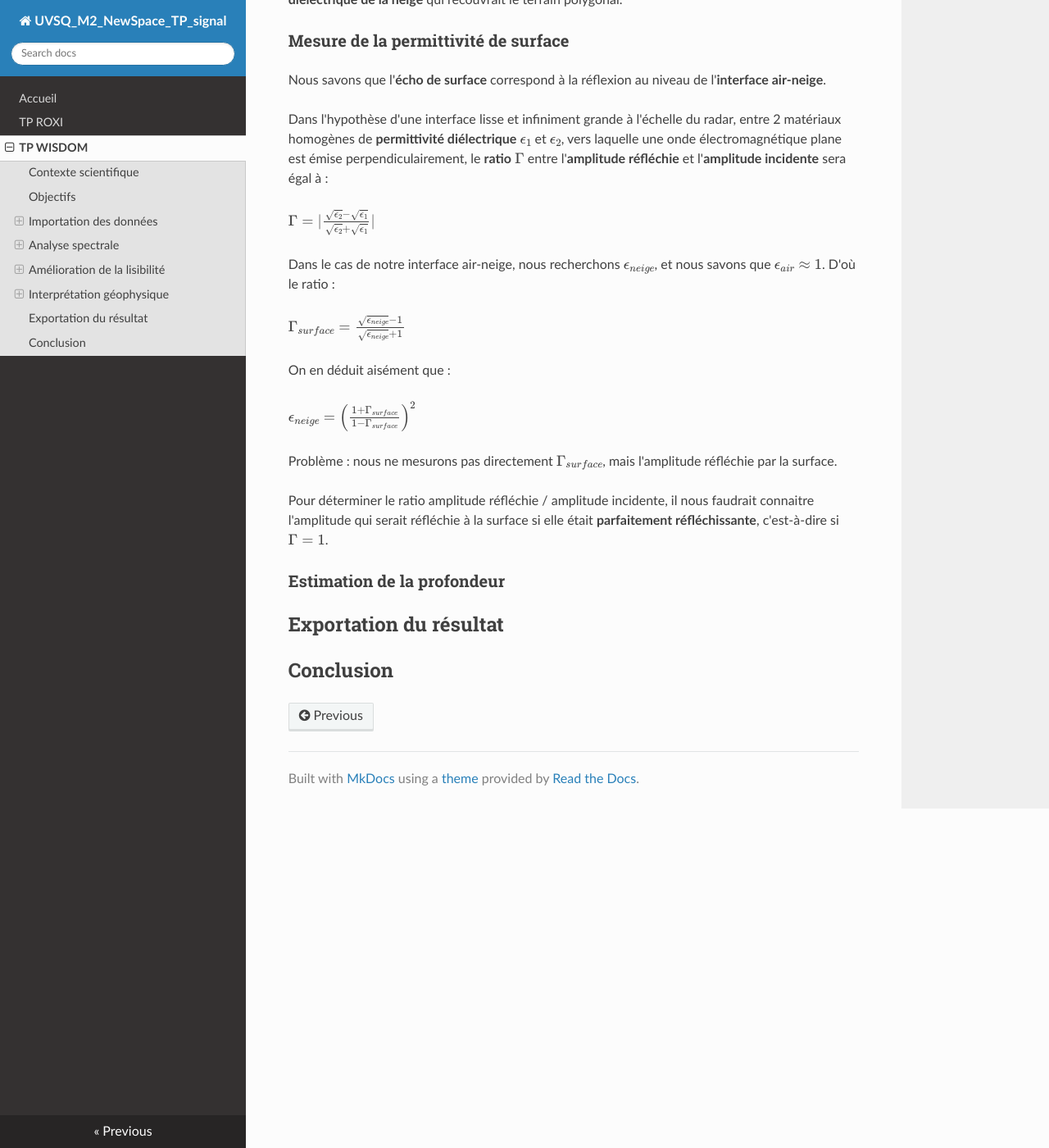
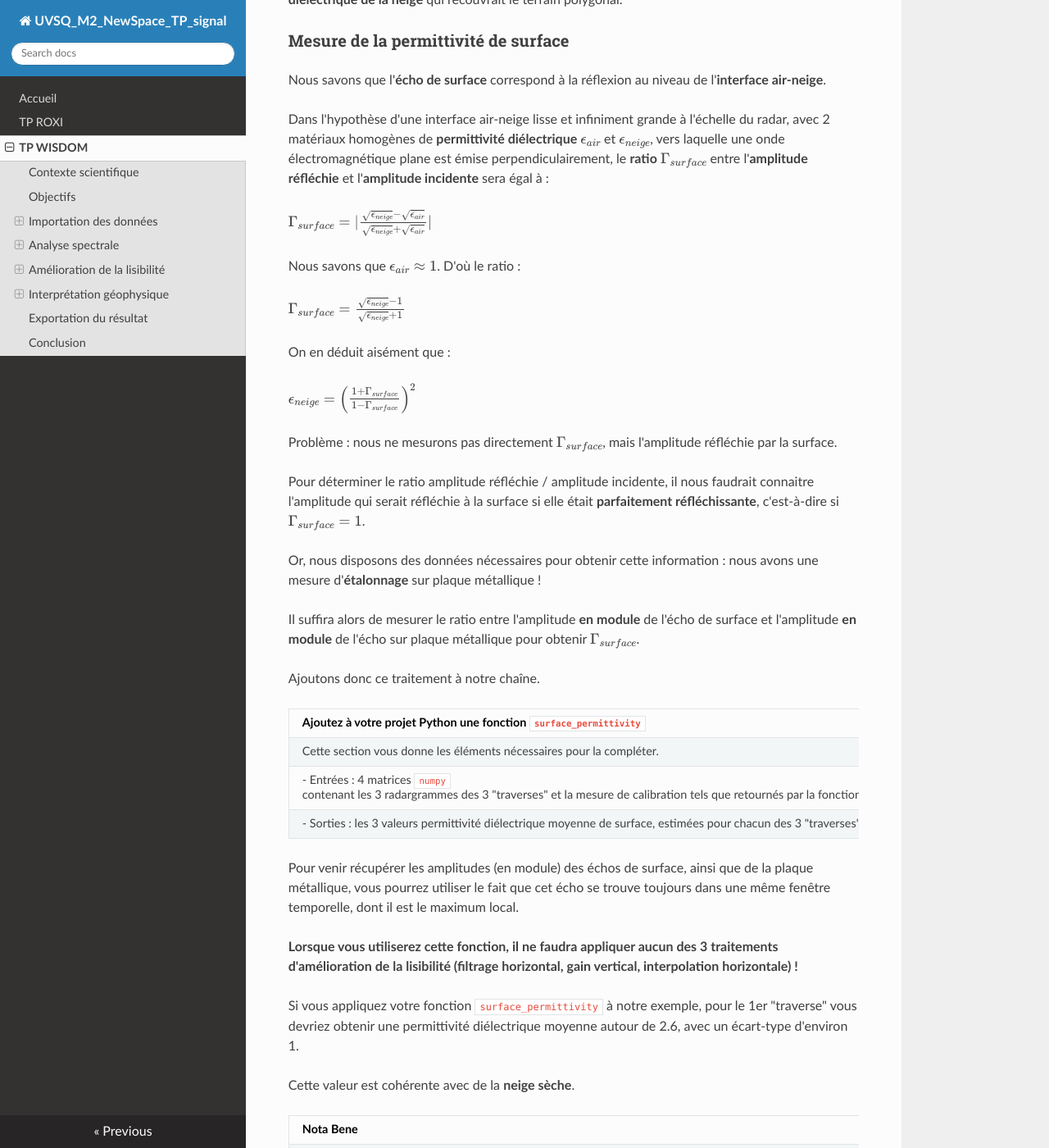
Before and after one commit to NicOudart/UVSQ_M2_NewSpace_TP_signal, an MkDocs documentation site: the page built from docs/TP_WISDOM.md, in a window 1280 px wide and 1400 px high, scrolled down 31683 px. Shown: the whole window at 82% size. Built offline with MkDocs 1.6.1, drawn with Linux system fonts in a browser that asks for light colours; nearby versions of some CDN libraries; some of the changed text lies outside the part shown.

Commit message:
-Progress on WISDOM.

```diff
--- a/docs/TP_WISDOM.md
+++ b/docs/TP_WISDOM.md
@@ -664,15 +664,15 @@ Si nous appliquons le retrait d'une moyenne horizontale à l'intégralité du ra
 
 ![Exemple de radargramme WISDOM après retrait de la moyenne](img/WISDOM_mean_removal_radargram_example.png)
 
-On voit en effet que la forme et l'intensité de l'écho de sol semblent avoir été plus ou moins impactées selon les sondages.
+On voit en effet que la forme et l'intensité de l'écho de surface semblent avoir été plus ou moins impactées selon les sondages.
 
-On pouvait le deviner : WISDOM se déplaçant à une distance quasi-constante au-dessus de la surface, l'écho de sol est très constant avec la distance parcourue.
-On s'attend donc à ce que **l'écho de sol soit impacté par le retrait d'une moyenne horizontale**.
+On pouvait le deviner : WISDOM se déplaçant à une distance quasi-constante au-dessus de la surface, l'écho de surface est très constant avec la distance parcourue.
+On s'attend donc à ce que **l'écho de surface soit impacté par le retrait d'une moyenne horizontale**.
 
 Ceci n'est pas très problématique lorsque l'on n'est intéressé que par les échos de la sous-surface.
-Mais dans la suite, nous utiliserons l'intensité de l'écho de sol pour notre interprétation.
+Mais dans la suite, nous utiliserons l'intensité de l'écho de surface pour notre interprétation.
 
-Il faudra alors faire attention de réaliser notre interprétation de l'écho de sol **avant le retrait de la moyenne horizontale !**
+Il faudra alors faire attention de réaliser notre interprétation de l'écho de surface **avant le retrait de la moyenne horizontale !**
 
 **Vous pouvez à présent compléter votre fonction `horizontal_filter`**.
 
@@ -684,7 +684,7 @@ Il faudra alors faire attention de réaliser notre interprétation de l'écho de
 
 Maintenant que les échos parasites ne gênent plus la lecture de notre radargramme du 1er traverse, on distingue bien mieux la structure du sous-sol.
 
-Par contre, plus les échos viennent de loin dans le sous-sol, plus ils sont faibles comparés à l'écho de sol...
+Par contre, plus les échos viennent de loin dans le sous-sol, plus ils sont faibles comparés à l'écho de surface...
 
 ### Gain vertical
 
@@ -726,7 +726,7 @@ avec $t_{min}$ le temps de retard à partir duquel appliquer le gain (pour compe
 
 Pour chaque colonne du radargramme, on multipliera les amplitudes reçues par le radar par le gain $G(t)$.
 
-_A votre avis, pourquoi choisir le temps de retard de l'écho de sol pour $t_{min}$ ?_
+_A votre avis, pourquoi choisir le temps de retard de l'écho de surface pour $t_{min}$ ?_
 
 _Pourquoi avoir définit un $t_{max}$ ?_
 
@@ -867,11 +867,11 @@ Pour estimer la profondeur de notre **coin de glace**, nous allons essayer d'est
 
 Nous savons que l'**écho de surface** correspond à la réflexion au niveau de l'**interface air-neige**.
 
-Dans l'hypothèse d'une interface lisse et infiniment grande à l'échelle du radar, entre 2 matériaux homogènes de **permittivité diélectrique** $\epsilon_1$ et $\epsilon_2$, vers laquelle une onde électromagnétique plane est émise perpendiculairement, le **ratio** $\Gamma$ entre l'**amplitude réfléchie** et l'**amplitude incidente**  sera égal à :
+Dans l'hypothèse d'une interface air-neige lisse et infiniment grande à l'échelle du radar, avec 2 matériaux homogènes de **permittivité diélectrique** $\epsilon_{air}$ et $\epsilon_{neige}$, vers laquelle une onde électromagnétique plane est émise perpendiculairement, le **ratio** $\Gamma_{surface}$ entre l'**amplitude réfléchie** et l'**amplitude incidente**  sera égal à :
 
-$\Gamma = \lvert\frac{\sqrt{\epsilon_2}-\sqrt{\epsilon_1}}{\sqrt{\epsilon_2}+\sqrt{\epsilon_1}}\rvert$
+$\Gamma_{surface} = \lvert\frac{\sqrt{\epsilon_{neige}}-\sqrt{\epsilon_{air}}}{\sqrt{\epsilon_{neige}}+\sqrt{\epsilon_{air}}}\rvert$
 
-Dans le cas de notre interface air-neige, nous recherchons $\epsilon_{neige}$, et nous savons que $\epsilon_{air} \approx 1$.
+Nous savons que $\epsilon_{air} \approx 1$.
 D'où le ratio :
 
 $\Gamma_{surface} = \frac{\sqrt{\epsilon_{neige}}-1}{\sqrt{\epsilon_{neige}}+1}$
@@ -882,7 +882,32 @@ $\epsilon_{neige} = \left( \frac{1+\Gamma_{surface}}{1-\Gamma_{surface}} \right)
 
 Problème : nous ne mesurons pas directement $\Gamma_{surface}$, mais l'amplitude réfléchie par la surface.
 
-Pour déterminer le ratio amplitude réfléchie / amplitude incidente, il nous faudrait connaitre l'amplitude qui serait réfléchie à la surface si elle était **parfaitement réfléchissante**, c'est-à-dire si $\Gamma = 1$.
+Pour déterminer le ratio amplitude réfléchie / amplitude incidente, il nous faudrait connaitre l'amplitude qui serait réfléchie à la surface si elle était **parfaitement réfléchissante**, c'est-à-dire si $\Gamma_{surface} = 1$.
+
+Or, nous disposons des données nécessaires pour obtenir cette information : nous avons une mesure d'**étalonnage** sur plaque métallique !
+
+Il suffira alors de mesurer le ratio entre l'amplitude **en module** de l'écho de surface et l'amplitude **en module** de l'écho sur plaque métallique pour obtenir $\Gamma_{surface}$.
+
+Ajoutons donc ce traitement à notre chaîne.
+
+|Ajoutez à votre projet Python une fonction `surface_permittivity`|
+|:-|
+|Cette section vous donne les éléments nécessaires pour la compléter.|
+|- Entrées : 4 matrices `numpy` contenant les 3 radargrammes des 3 "traverses" et la mesure de calibration tels que retournés par la fonction `FFT`, et l'axe de temps de retard correspondant.|
+|- Sorties : les 3 valeurs permittivité diélectrique moyenne de surface, estimées pour chacun des 3 "traverses", ainsi que leurs écart-types.|
+
+Pour venir récupérer les amplitudes (en module) des échos de surface, ainsi que de la plaque métallique, vous pourrez utiliser le fait que cet écho se trouve toujours dans une même fenêtre temporelle, dont il est le maximum local.
+
+**Lorsque vous utiliserez cette fonction, il ne faudra appliquer aucun des 3 traitements d'amélioration de la lisibilité (filtrage horizontal, gain vertical, interpolation horizontale) !**
+
+Si vous appliquez votre fonction `surface_permittivity` à notre exemple, pour le 1er "traverse" vous devriez obtenir une permittivité diélectrique moyenne autour de 2.6, avec un écart-type d'environ 1.
+
+Cette valeur est cohérente avec de la **neige sèche**.
+
+|Nota Bene|
+|:-|
+|Nous pouvons utiliser la mesure d'étalonnage telle quelle, car la plaque métallique a été disposée à la même distance des antennes de WISDOM que l'interface air-neige.|
+|Si ce n'était pas le cas, il faudrait appliquer un correctif pour compenser les pertes liées à la distance.|
 
 ### Estimation de la profondeur
 
```
